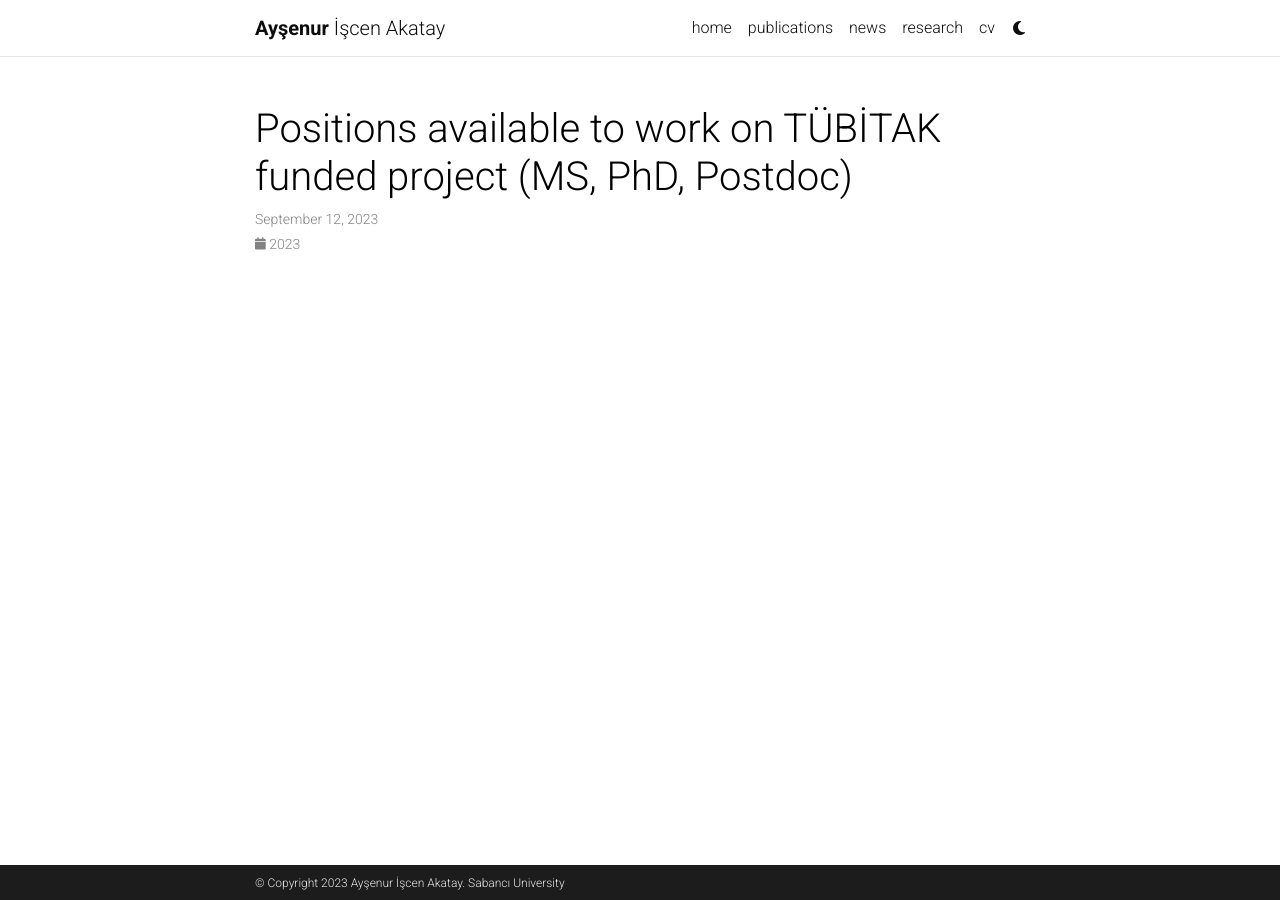
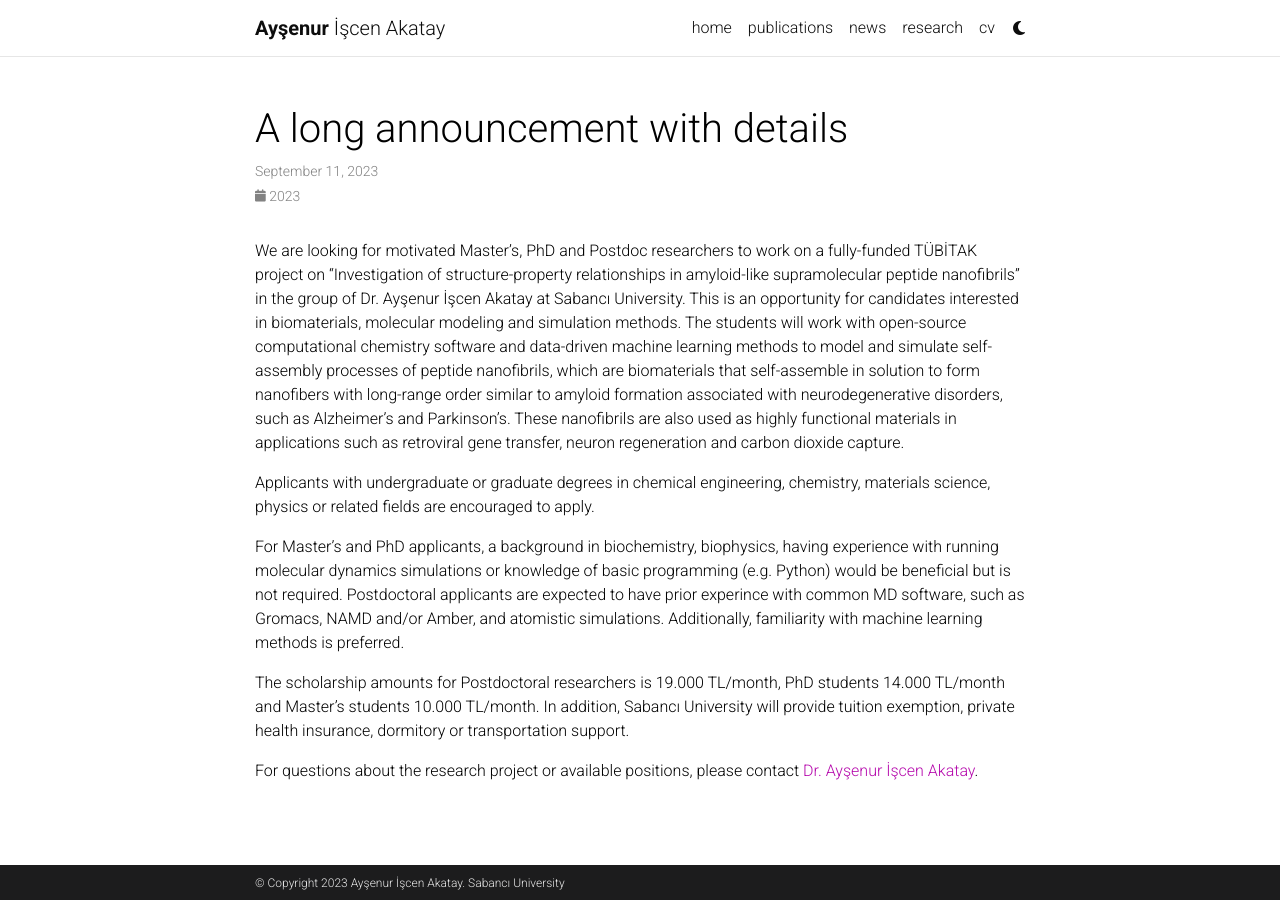
Before and after one commit to aysenuriscen/aysenuriscen.github.io, a Jekyll site: the page built from _news/announcement_4.md, in a window 1280 px wide. Built offline with Jekyll 4.4.1, drawn with Linux system fonts in a browser that asks for light colours; comment, search, counter and statistics services are not loaded; a style sheet for code colours, icons or effects is not loaded.

Commit message:
Update announcement_4.md

```diff
--- a/_news/announcement_4.md
+++ b/_news/announcement_4.md
@@ -1,7 +1,17 @@
 ---
 layout: post
-title: Positions available to work on TÜBİTAK funded project (MS, PhD, Postdoc)
-date: 2023-09-12 10:11:00-0400
+title: A long announcement with details
+date: 2023-09-11 16:11:00-0400
 inline: false
 related_posts: false
 ---
+
+We are looking for motivated Master's, PhD and Postdoc researchers to work on a fully-funded TÜBİTAK project on "Investigation of structure-property relationships in amyloid-like supramolecular peptide nanofibrils" in the group of Dr. Ayşenur İşcen Akatay at Sabancı University. This is an opportunity for candidates interested in biomaterials, molecular modeling and simulation methods. The students will work with open-source computational chemistry software and data-driven machine learning methods to model and simulate self-assembly processes of peptide nanofibrils, which are biomaterials that self-assemble in solution to form nanofibers with long-range order similar to amyloid formation associated with neurodegenerative disorders, such as Alzheimer's and Parkinson's. These nanofibrils are also used as highly functional materials in applications such as retroviral gene transfer, neuron regeneration and carbon dioxide capture.
+
+Applicants with undergraduate or graduate degrees in chemical engineering, chemistry, materials science, physics or related fields are encouraged to apply.
+
+For Master's and PhD applicants, a background in biochemistry, biophysics, having experience with running molecular dynamics simulations or knowledge of basic programming (e.g. Python) would be beneficial but is not required. Postdoctoral applicants are expected to have prior experince with common MD software, such as Gromacs, NAMD and/or Amber, and atomistic simulations. Additionally, familiarity with machine learning methods is preferred.
+
+The scholarship amounts for Postdoctoral researchers is 19.000 TL/month, PhD students 14.000 TL/month and Master's students 10.000 TL/month. In addition, Sabancı University will provide tuition exemption, private health insurance, dormitory or transportation support.
+
+For questions about the research project or available positions, please contact <a href="mailto:aysenur.iscen@sabanciuniv.edu">Dr. Ayşenur İşcen Akatay</a>.
```
